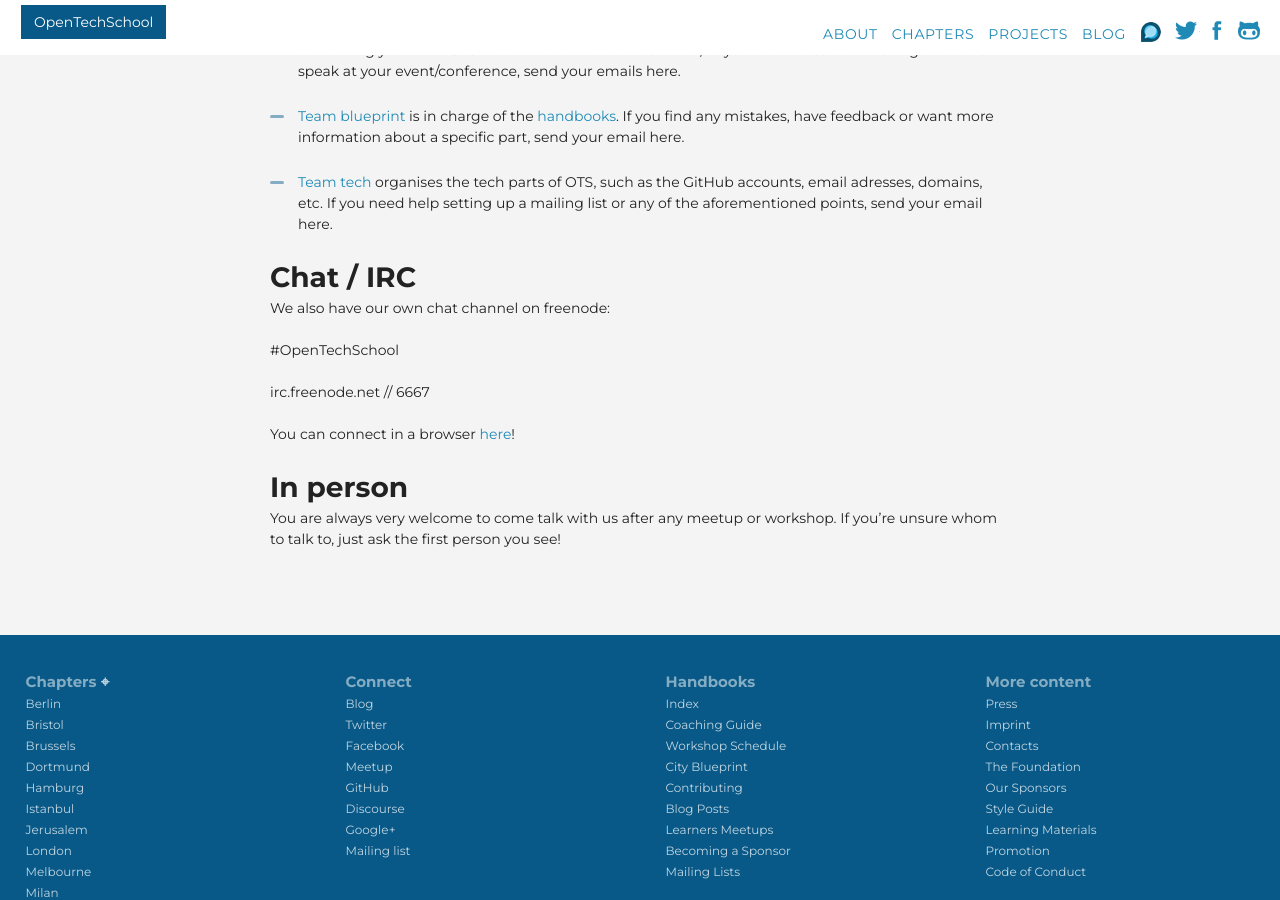
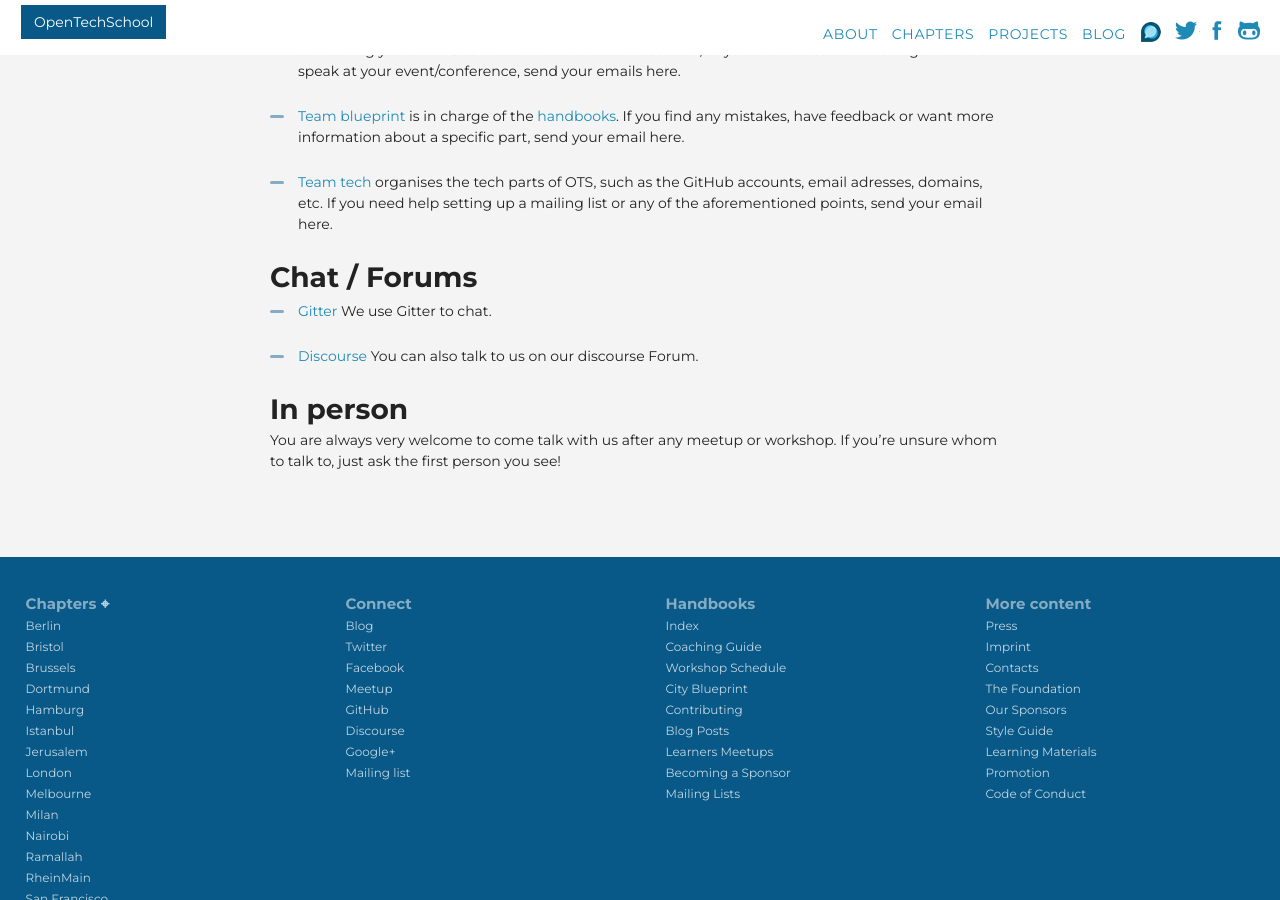
Before and after one commit to OpenTechSchool/www.opentechschool.org, a Jekyll site: the page built from contact.md, in a window 1280 px wide and 900 px high, scrolled down 832 px. Built offline with Jekyll 4.4.1, drawn with Linux system fonts in a browser that asks for light colours; nearby versions of some CDN libraries.

Commit message:
removed IRC added discourse and Gitter

```diff
--- a/contact.md
+++ b/contact.md
@@ -23,16 +23,10 @@
 
  * [Team tech](mailto:team.tech@opentechschool.org) organises the tech parts of OTS, such as the GitHub accounts, email adresses, domains, etc. If you need help setting up a mailing list or any of the aforementioned points, send your email here.
 
-## Chat / IRC
+## Chat / Forums
+* [Gitter](https://gitter.im/orgs/OpenTechSchool/rooms) We use Gitter to chat.
 
-We also have our own chat channel on freenode:
-
-> \#OpenTechSchool
-
-> irc.freenode.net // 6667
-
-You can connect in a browser [here](http://webchat.freenode.net/?channels=#OpenTechschool)!
-
+* [Discourse](http://discourse.opentechschool.org/) You can also talk to us on our discourse Forum.
 
 ## In person
 
```
